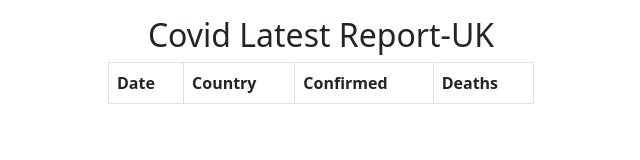
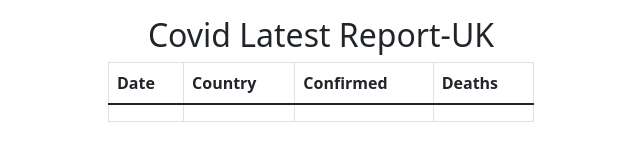
Before and after one commit to PJMantoss/chrome-extension-practice, a plain HTML site: page index.html in a window 1280 px wide. Shown: the whole page, without its empty margins (319-959 px from the left). Drawn offline with nearby package versions, Linux system fonts and the light colour scheme.

Commit message:
update markup

```diff
--- a/index.html
+++ b/index.html
@@ -20,6 +20,14 @@
                     <th>Deaths</th>
                 </tr>
                 </thead>
+                <tbody>
+                    <tr>
+                        <td id="date"></td>
+                        <td id="areaName"></td>
+                        <td id="latestBy"></td>
+                        <td id="deathNew"></td>
+                    </tr>
+                </tbody>
         </table>
     </div>
 </body>
```
